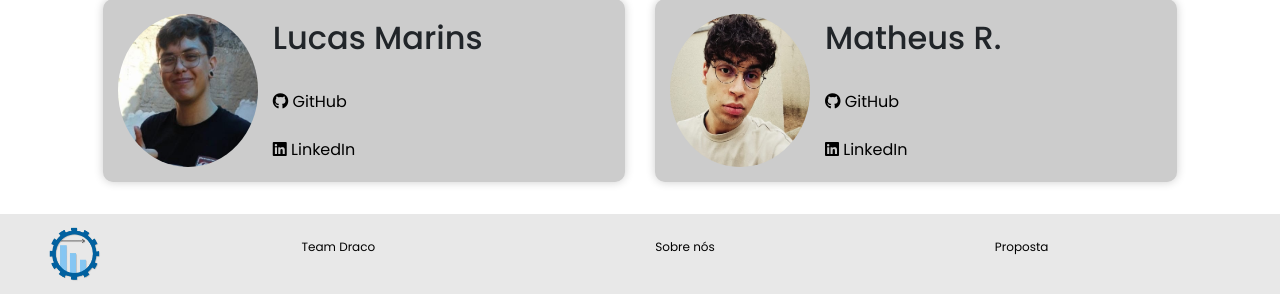
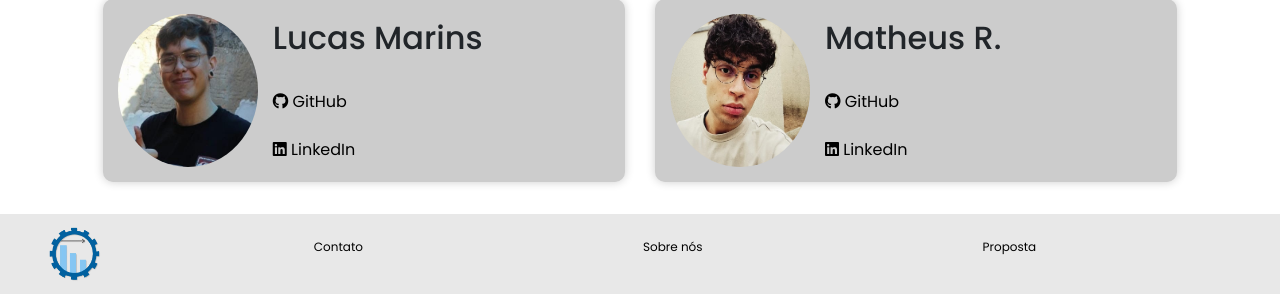
Before and after one commit to Draco-Imperium/API_FATEC1, a Flask app: page /draco in a window 1280 px wide. Shown: the part 770-1064 px from the top of the page. Run offline with Flask 3, Linux system fonts and the light colour scheme; some libraries are stand-ins or nearby versions.

Commit message:
Update footer

```diff
--- a/app/templates/footer.html
+++ b/app/templates/footer.html
@@ -4,7 +4,7 @@
 <footer class="footer">
         <a href="{{ url_for('index') }}"><img src="{{ url_for('static', filename='images/Logo API.png') }}" class="logo"></a>
         <ul class="fot-itens">
-            <li><a href="{{ url_for('draco') }}">Team Draco</a></li>
+            <li><a href="{{ url_for('draco') }}">Contato</a></li>
             <li><a href="{{ url_for('sobrenos') }}">Sobre nós</a></li>
             <li><a href="{{ url_for('proposta') }}">Proposta</a></li>
         </ul>
```
